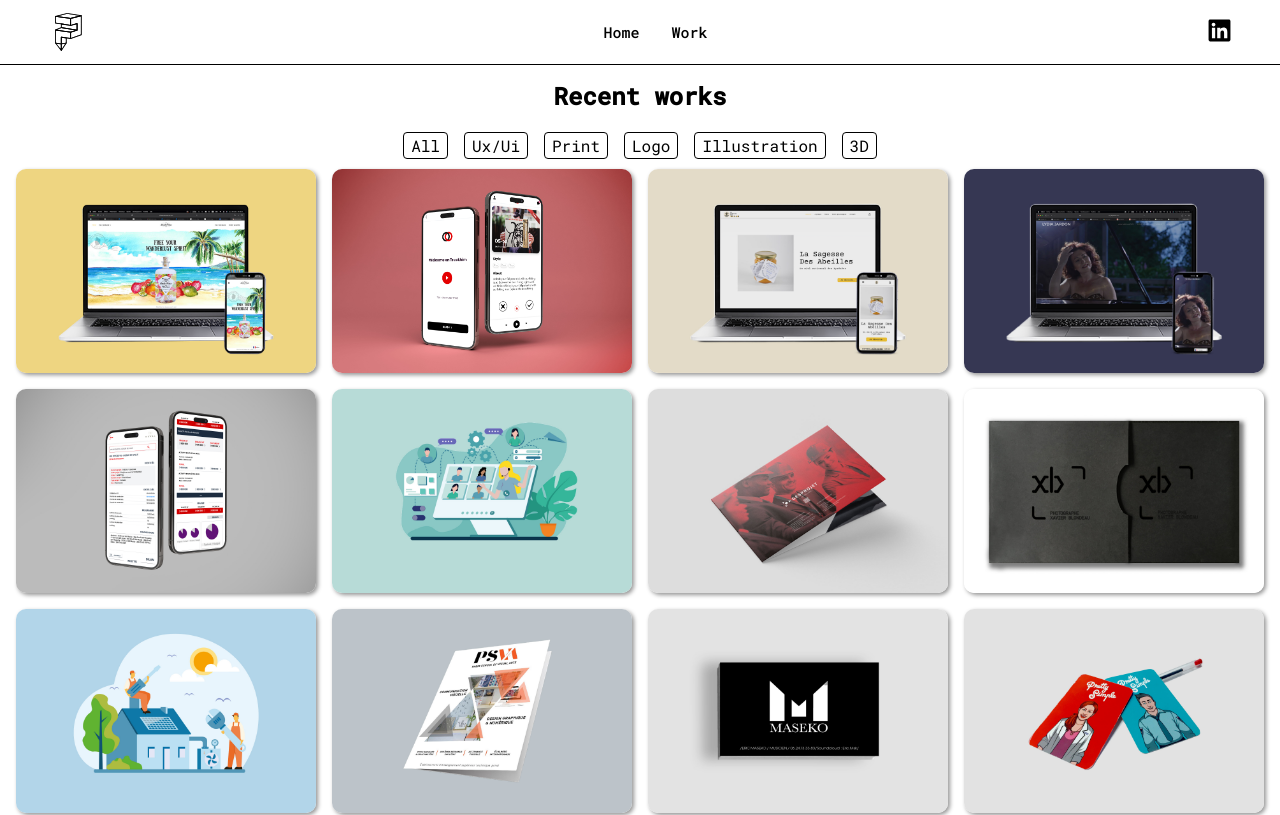
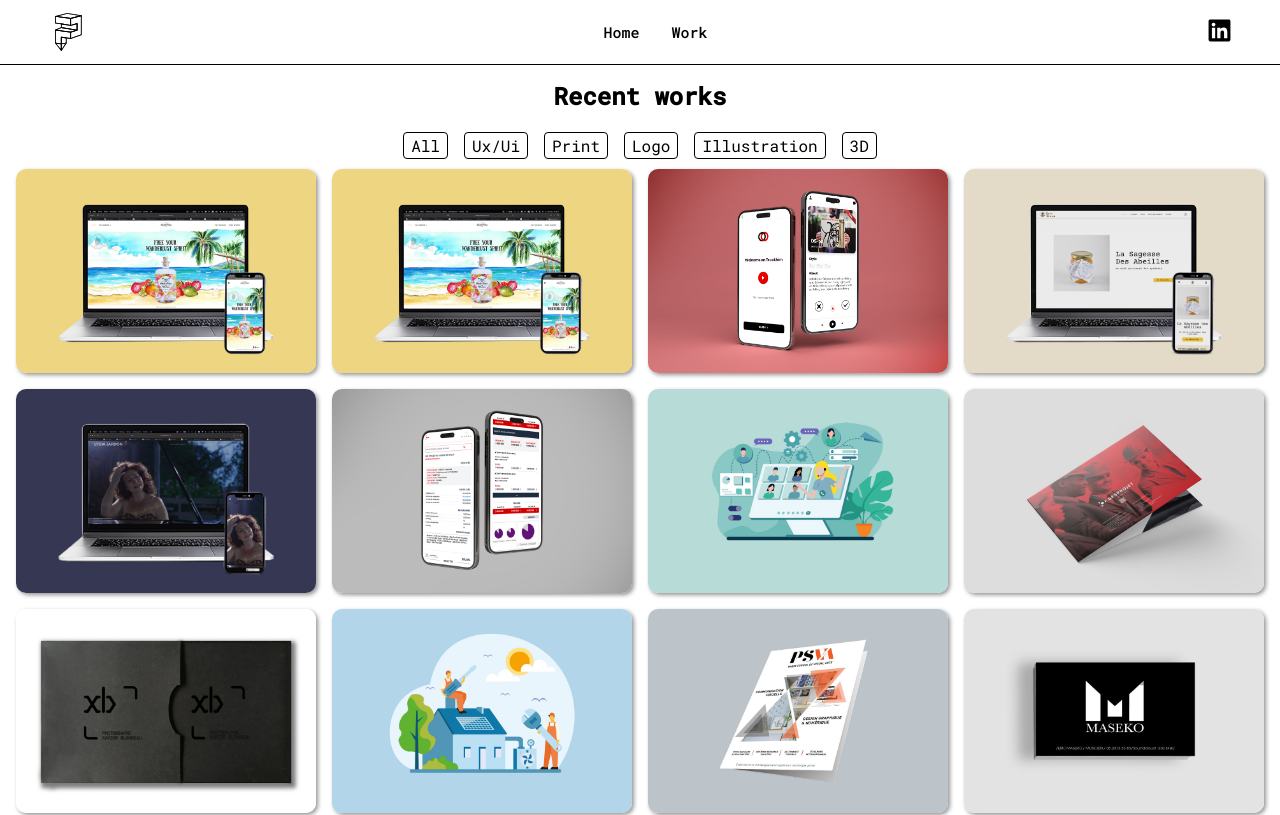
Before and after one commit to gregdevgrhdsg/react-portfolio-greg--v2, a React (Create React App) app: page /#/portfolio in a window 1280 px wide. Shown: the top 815 px of the page. Built offline with nearby package versions, Linux system fonts and the light colour scheme.

Commit message:
new project n24

```diff
--- a/src/components/portfolio/Menu.js
+++ b/src/components/portfolio/Menu.js
@@ -23,7 +23,16 @@ import BV from '../../assets/projects/bVMup.jpg';
 import BH from '../../assets/projects/beachHouseMup.jpg';
 
 export const Menu=[
-{
+    {
+        id:24,
+        image:BH,
+        title:"Beach House",
+        category:"Ux/Ui",
+        button:"View",
+        link: '/project15',
+    },
+
+    {
     id:23,
     image:BH,
     title:"Beach House",
```
